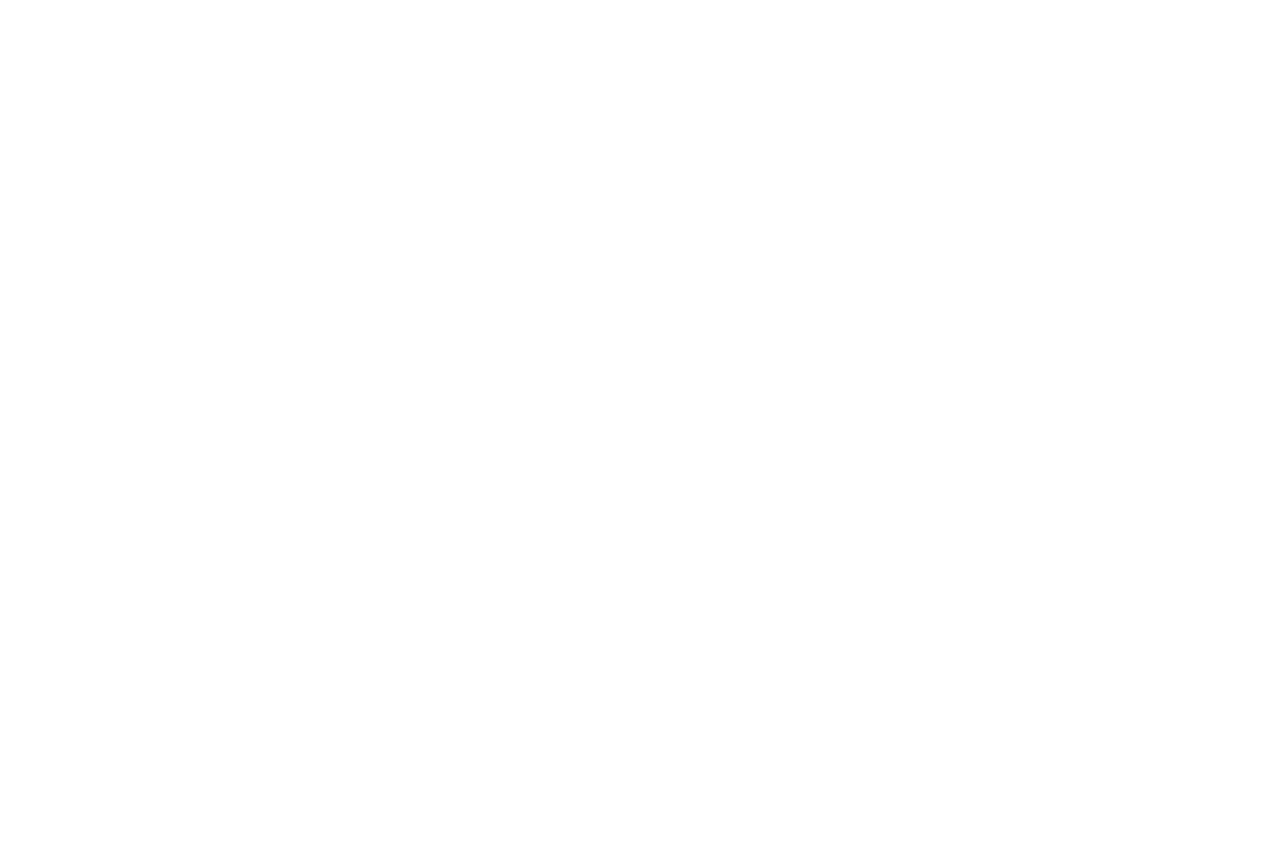
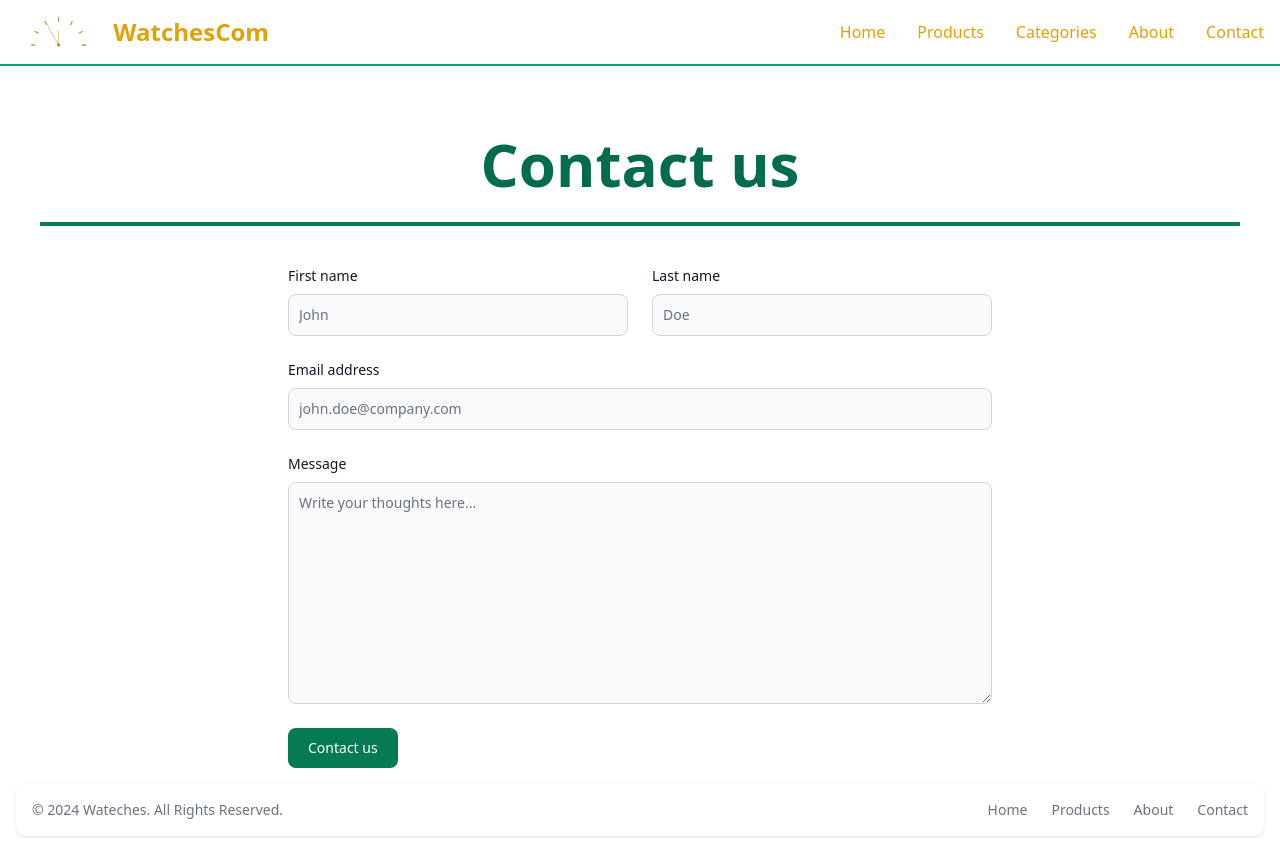
Before and after one commit to yahya-zht/Ecommerce-Website-Watches-FrontEnd, a React (Create React App) app: page /Contact in a window 1280 px wide. Before the commit this address had no page. Before the commit the page ends 800 px from the top, so only its background shows below. Built offline with nearby package versions, Linux system fonts and the light colour scheme.

Commit message:
add Page Contact

```diff
--- a/src/components/Cards/CategoriesCard.jsx
+++ b/src/components/Cards/CategoriesCard.jsx
@@ -20,7 +20,7 @@ export const CategoriesCard = (props) => {
           <div className="flex items-center justify-center">
             <Link
               to="#"
-              className="inline-flex w-4/5 items-center px-3 py-2 text-sm font-medium text-center text-white bg-green-500 rounded-lg hover:bg-amber-400 focus:ring-4 focus:outline-none focus:ring-blue-300 dark:bg-blue-600 dark:hover:bg-blue-700 dark:focus:ring-blue-800"
+              className="inline-flex  w-4/5 items-center px-3 py-2 text-sm font-medium text-center text-white bg-green-600 rounded-lg hover:bg-amber-500 focus:ring-4 focus:outline-none focus:ring-blue-300 dark:bg-blue-600 dark:hover:bg-blue-700 dark:focus:ring-blue-800"
             >
               Go to {props.title}
               <svg
--- a/src/components/Cards/Home/TopOfCenter.jsx
+++ b/src/components/Cards/Home/TopOfCenter.jsx
@@ -11,7 +11,7 @@ export default function TopOfCenter() {
   return (
     <>
       <div className="w-full">
-        <div className="max-w-screen-xl mx-auto">
+        <div className="max-w-screen-xl mx-auto bg-white pb-5 rounded-b-xl shadow-xl">
           <div className="flex">
             <CardsShipping
               icon={faTruckFast}
--- a/src/components/Cards/Home/TopPage.jsx
+++ b/src/components/Cards/Home/TopPage.jsx
@@ -9,8 +9,8 @@ export default function TopPage() {
         <h1 className="text-yellow-400 bg-green-700 text-3xl text-center font-bold py-3">
           Page Home
         </h1>
-        <div className="max-w-screen-xl flex flex-wrap bg-white items-center justify-between mx-auto p-4">
-          <div className="w-2/3">
+        <div className="max-w-screen-xl flex flex-wrap bg-white  items-center justify-between mx-auto p-4">
+          <div className="w-2/3 pl-6">
             <h1 className="text-6xl text-green-700 font-bold font-mono">
               The best Store for Watches
             </h1>
--- /dev/null
+++ b/src/components/ContactComponent.jsx
@@ -0,0 +1,91 @@
+import React from "react";
+
+export default function ContactComponent() {
+  return (
+    <div className="w-full mt-10">
+      <div className="max-w-screen-xl mx-auto">
+        <div>
+          <div>
+            <p className="m-10 font-bold text-center text-6xl py-7 text-green-700 border-b-4 border-green-600">
+              Contact us
+            </p>
+          </div>
+          <div className="px-72 ">
+            <form>
+              <div class="grid gap-6 mb-6 md:grid-cols-2">
+                <div>
+                  <label
+                    for="first_name"
+                    class="block mb-2 text-sm font-medium text-gray-900 dark:text-white"
+                  >
+                    First name
+                  </label>
+                  <input
+                    type="text"
+                    id="first_name"
+                    class="bg-gray-50 border border-gray-300 text-gray-900 text-sm rounded-lg focus:ring-blue-500 focus:border-blue-500 block w-full p-2.5 dark:bg-gray-700 dark:border-gray-600 dark:placeholder-gray-400 dark:text-white dark:focus:ring-blue-500 dark:focus:border-blue-500"
+                    placeholder="John"
+                    required
+                  />
+                </div>
+                <div>
+                  <label
+                    for="last_name"
+                    class="block mb-2 text-sm font-medium text-gray-900 dark:text-white"
+                  >
+                    Last name
+                  </label>
+                  <input
+                    type="text"
+                    id="last_name"
+                    class="bg-gray-50 border border-gray-300 text-gray-900 text-sm rounded-lg focus:ring-blue-500 focus:border-blue-500 block w-full p-2.5 dark:bg-gray-700 dark:border-gray-600 dark:placeholder-gray-400 dark:text-white dark:focus:ring-blue-500 dark:focus:border-blue-500"
+                    placeholder="Doe"
+                    required
+                  />
+                </div>
+              </div>
+              <div class="mb-6">
+                <label
+                  for="email"
+                  class="block mb-2 text-sm font-medium text-gray-900 dark:text-white"
+                >
+                  Email address
+                </label>
+                <input
+                  type="email"
+                  id="email"
+                  class="bg-gray-50 border border-gray-300 text-gray-900 text-sm rounded-lg focus:ring-blue-500 focus:border-blue-500 block w-full p-2.5 dark:bg-gray-700 dark:border-gray-600 dark:placeholder-gray-400 dark:text-white dark:focus:ring-blue-500 dark:focus:border-blue-500"
+                  placeholder="john.doe@company.com"
+                  required
+                />
+              </div>
+              <div class="mb-6">
+                <label
+                  for="email"
+                  class="block mb-2 text-sm font-medium text-gray-900 dark:text-white"
+                >
+                  Message
+                </label>
+                <textarea
+                  name=""
+                  id=""
+                  cols="30"
+                  rows="10"
+                  class="block p-2.5 w-full text-sm text-gray-900 bg-gray-50 rounded-lg border border-gray-300 focus:ring-blue-500 focus:border-blue-500 dark:bg-gray-700 dark:border-gray-600 dark:placeholder-gray-400 dark:text-white dark:focus:ring-blue-500 dark:focus:border-blue-500"
+                  placeholder="Write your thoughts here..."
+                ></textarea>
+              </div>
+
+              <button
+                type="submit"
+                class="text-white bg-green-600 hover:bg-amber-500 focus:ring-4 focus:outline-none focus:ring-blue-300 font-medium rounded-lg text-sm w-full sm:w-auto px-5 py-2.5 text-center dark:bg-blue-600 dark:hover:bg-blue-700 dark:focus:ring-blue-800"
+              >
+                Contact us
+              </button>
+            </form>
+          </div>
+        </div>
+      </div>
+    </div>
+  );
+}
--- a/src/components/Footer/FooterFront.jsx
+++ b/src/components/Footer/FooterFront.jsx
@@ -31,7 +31,7 @@ export default function FooterFront() {
               </Link>
             </li>
             <li>
-              <Link to="#" class="hover:underline">
+              <Link to="/Contact" class="hover:underline">
                 Contact
               </Link>
             </li>
--- a/src/components/NavBar/NavBarFront.jsx
+++ b/src/components/NavBar/NavBarFront.jsx
@@ -79,7 +79,7 @@ export default function NavBarFront() {
               </li>
               <li>
                 <Link
-                  to="#"
+                  to="/Contact"
                   className="block py-2 px-3 text-yellow-400 rounded hover:bg-gray-100 md:hover:bg-transparent md:border-0 md:hover:text-green-600 md:p-0 dark:text-white md:dark:hover:text-blue-500 dark:hover:bg-gray-700 dark:hover:text-white md:dark:hover:bg-transparent"
                 >
                   Contact
--- /dev/null
+++ b/src/pages/FrontEnd/Contact.jsx
@@ -0,0 +1,20 @@
+import React from "react";
+import NavBarFront from "../../components/NavBar/NavBarFront";
+import FooterFront from "../../components/Footer/FooterFront";
+import ContactComponent from "../../components/ContactComponent";
+
+export default function Contact() {
+  return (
+    <>
+      <nav>
+        <NavBarFront />
+      </nav>
+      <section className="">
+        <ContactComponent />
+      </section>
+      <footer>
+        <FooterFront />
+      </footer>
+    </>
+  );
+}
--- a/src/routes/Routers.jsx
+++ b/src/routes/Routers.jsx
@@ -4,6 +4,7 @@ import Home from "../pages/FrontEnd/Home";
 import About from "../pages/FrontEnd/About";
 import Products from "../pages/FrontEnd/Products";
 import Categories from "../pages/FrontEnd/Categories";
+import Contact from "../pages/FrontEnd/Contact";
 
 export default function Routers() {
   return (
@@ -13,7 +14,7 @@ export default function Routers() {
         <Route path="/About" element={<About />} />
         <Route path="/Products" element={<Products />} />
         <Route path="/Categories" element={<Categories />} />
-        {/* <Route path="/About" element={<Abo />} /> */}
+        <Route path="/Contact" element={<Contact />} />
       </Routes>
     </BrowserRouter>
   );
```
